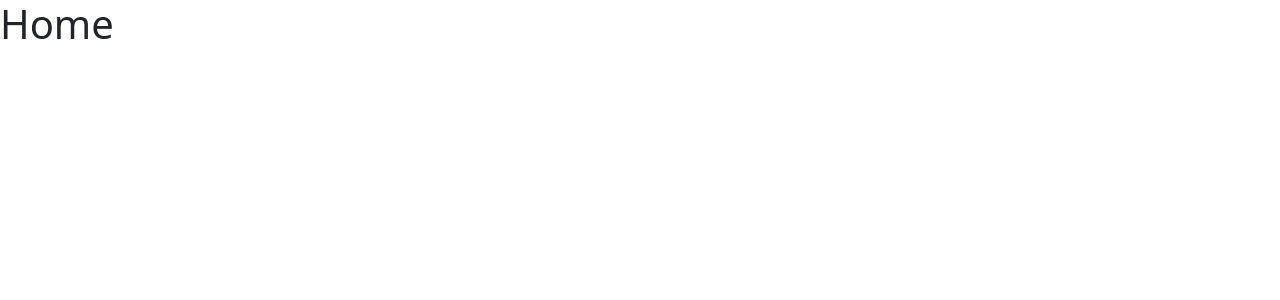
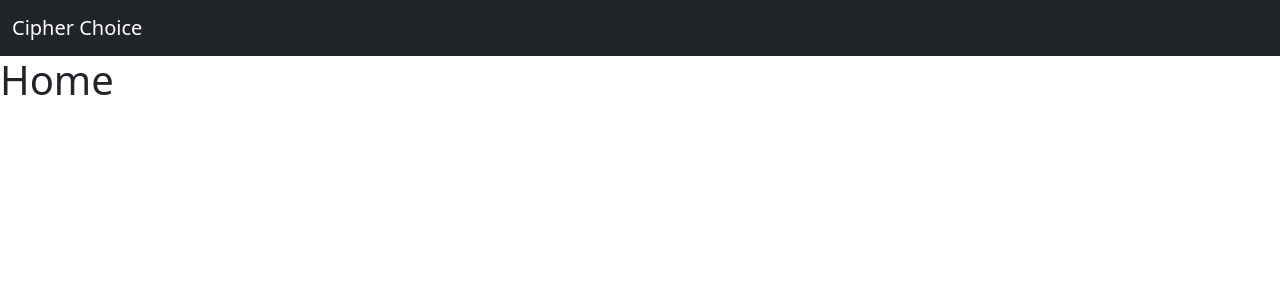
Before and after one commit to christo3carrasco/ballon-dor23, a React (Vite) app: page / in a window 1280 px wide. Shown: the top 300 px of the page. Built offline with nearby package versions, Linux system fonts and the light colour scheme.

Commit message:
feat: add header

```diff
--- a/src/App.jsx
+++ b/src/App.jsx
@@ -1,9 +1,11 @@
 import { BrowserRouter } from "react-router-dom";
 import { ReactRoutes } from "./routes/ReactRoutes";
+import { Header } from "./components/Header";
 
 export const App = () => {
   return (
     <BrowserRouter>
+      <Header />
       <ReactRoutes />
     </BrowserRouter>
   );
--- /dev/null
+++ b/src/components/Header.jsx
@@ -0,0 +1,9 @@
+import { Navbar, NavbarBrand } from "reactstrap";
+
+export const Header = () => {
+  return (
+    <Navbar color="dark" dark>
+      <NavbarBrand>Cipher Choice</NavbarBrand>
+    </Navbar>
+  );
+};
```
